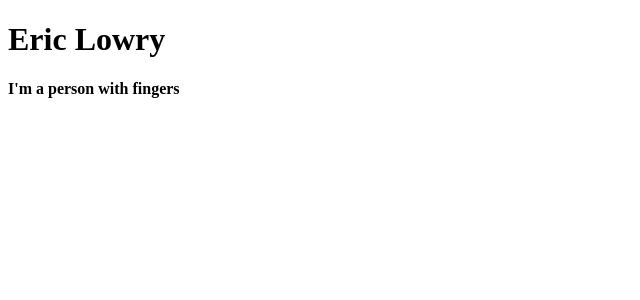
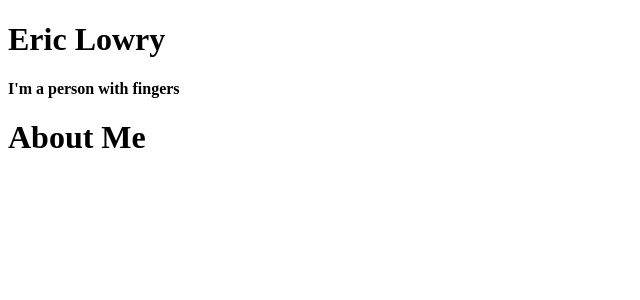
Before and after one commit to EricL0wry/eric-lowry-portfolio, a React app: page / in a window 1280 px wide. Shown: the top 300 px of the page, without its empty margins (0-640 px from the left). Built offline with nearby package versions, Linux system fonts and the light colour scheme; the HTML template or start-up script is replaced by a standard one.

Commit message:
Imported about component into app

```diff
--- a/src/components/app.jsx
+++ b/src/components/app.jsx
@@ -1,5 +1,6 @@
 import React from 'react';
 import Banner from './banner';
+import About from './about';
 
 export default class App extends React.Component {
   constructor(props) {
@@ -9,7 +10,10 @@ export default class App extends React.Component {
 
   render() {
     return (
-      <Banner />
+      <div className="app-container">
+        <Banner />
+        <About />
+      </div>
     );
   }
 }
```
